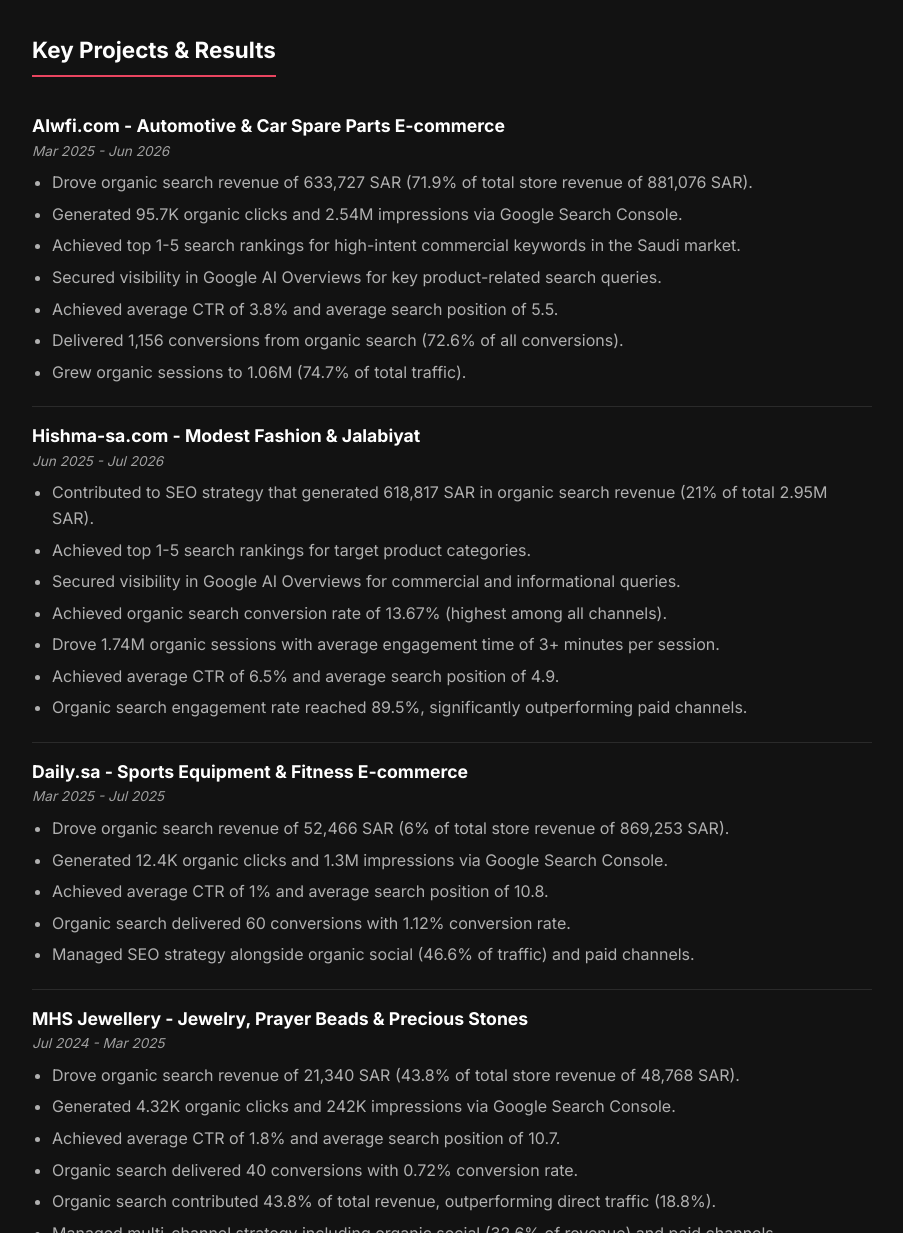
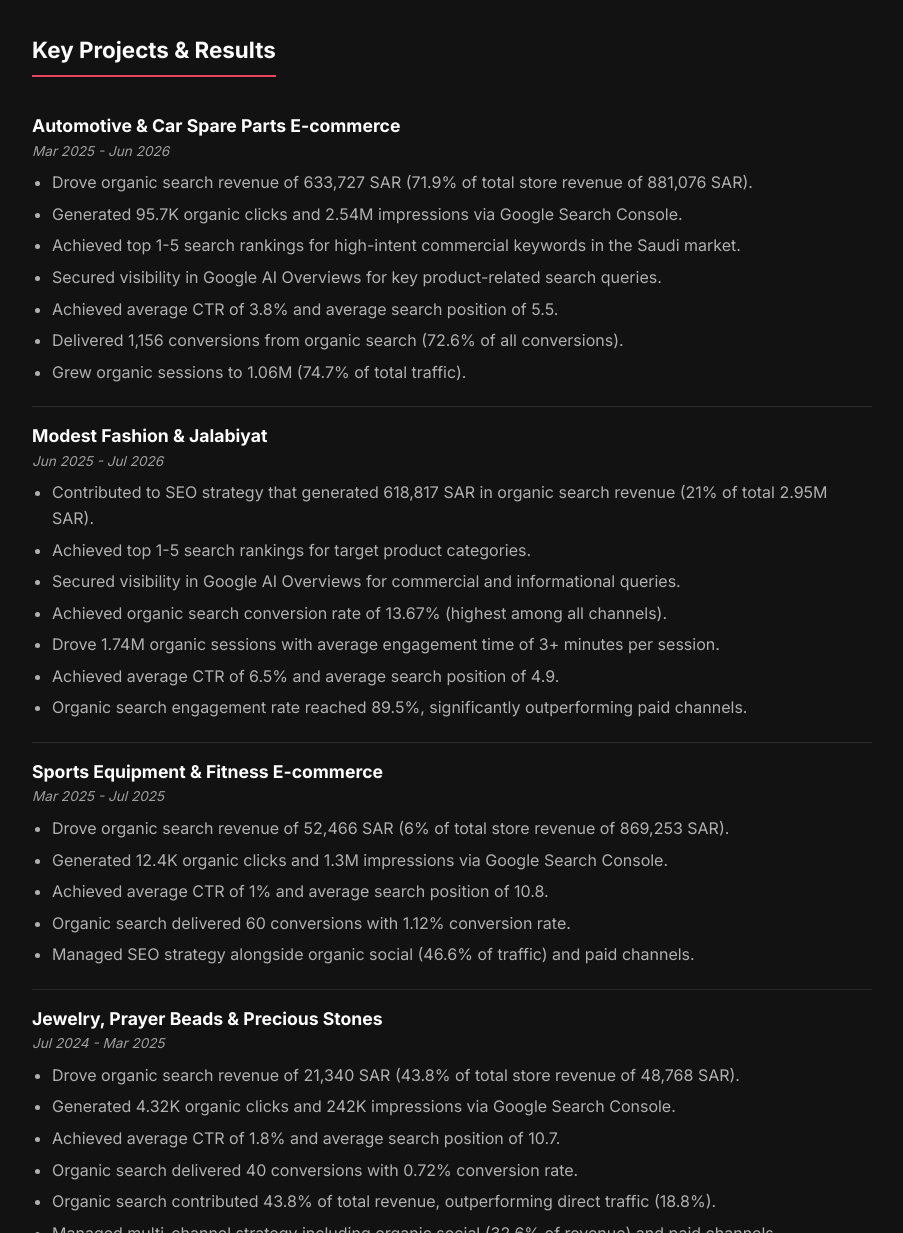
Before and after one commit to mmetwily1-sudo/mohamed-metwily-portfolio, a plain HTML site: page cv.html in a window 1280 px wide. Shown: the part 1303-2536 px from the top of the page, without its empty margins (188-1091 px from the left). Drawn offline with Linux system fonts and the light colour scheme.

Commit message:
Remove store names from CV headings only

```diff
--- a/cv.html
+++ b/cv.html
@@ -335,7 +335,7 @@
         <h2>Key Projects & Results</h2>
 
         <div class="cv-experience">
-            <h3>Alwfi.com - Automotive & Car Spare Parts E-commerce</h3>
+            <h3>Automotive & Car Spare Parts E-commerce</h3>
             <div class="period">Mar 2025 - Jun 2026</div>
             <ul>
                 <li>Drove organic search revenue of 633,727 SAR (71.9% of total store revenue of 881,076 SAR).</li>
@@ -349,7 +349,7 @@
         </div>
 
         <div class="cv-experience">
-            <h3>Hishma-sa.com - Modest Fashion & Jalabiyat</h3>
+            <h3>Modest Fashion & Jalabiyat</h3>
             <div class="period">Jun 2025 - Jul 2026</div>
             <ul>
                 <li>Contributed to SEO strategy that generated 618,817 SAR in organic search revenue (21% of total 2.95M SAR).</li>
@@ -363,7 +363,7 @@
         </div>
 
         <div class="cv-experience">
-            <h3>Daily.sa - Sports Equipment & Fitness E-commerce</h3>
+            <h3>Sports Equipment & Fitness E-commerce</h3>
             <div class="period">Mar 2025 - Jul 2025</div>
             <ul>
                 <li>Drove organic search revenue of 52,466 SAR (6% of total store revenue of 869,253 SAR).</li>
@@ -375,7 +375,7 @@
         </div>
 
         <div class="cv-experience">
-            <h3>MHS Jewellery - Jewelry, Prayer Beads & Precious Stones</h3>
+            <h3>Jewelry, Prayer Beads & Precious Stones</h3>
             <div class="period">Jul 2024 - Mar 2025</div>
             <ul>
                 <li>Drove organic search revenue of 21,340 SAR (43.8% of total store revenue of 48,768 SAR).</li>
```
